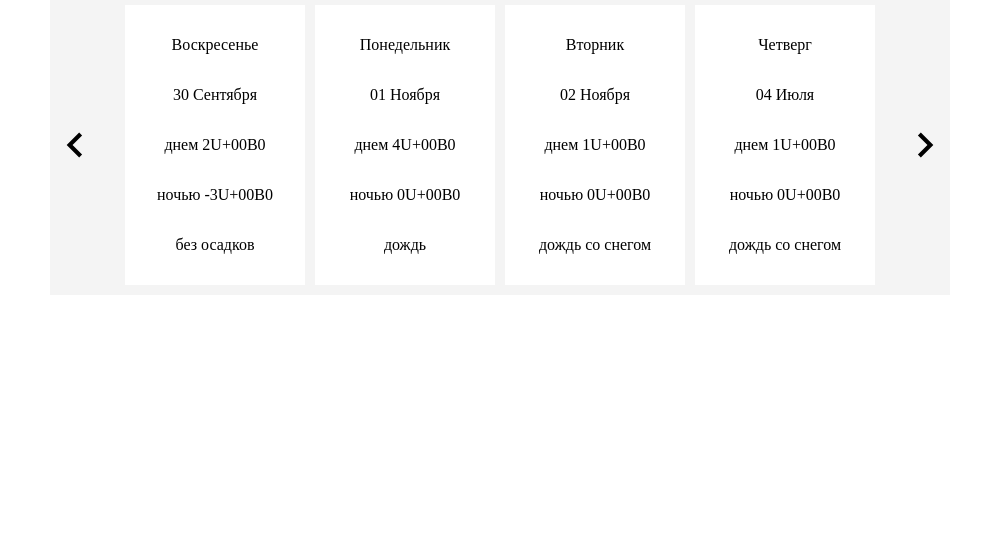
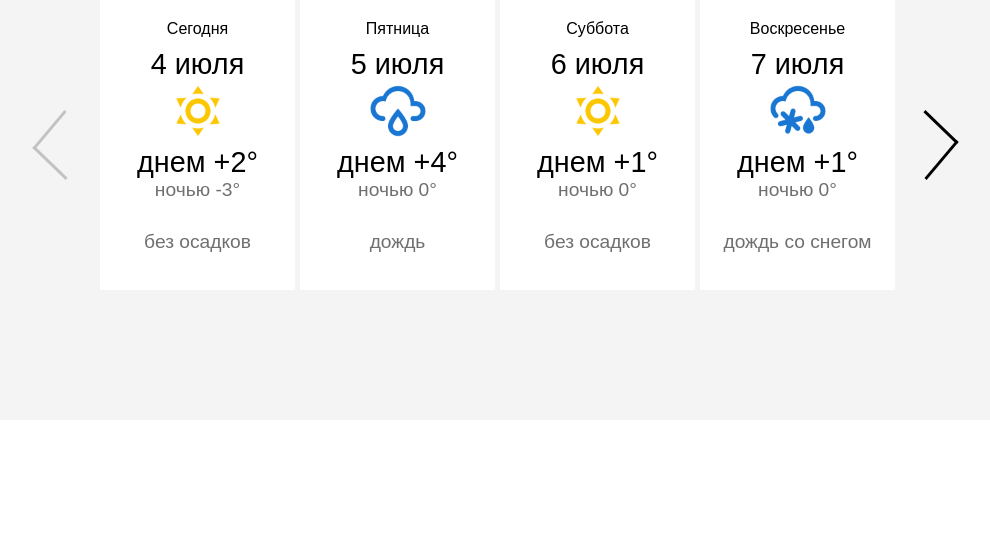
Before and after one commit to Vladimir-Front-Developer/testTaskWeatherEPAM, a plain HTML site: page index.html in a window 1280 px wide. Shown: the part 255-800 px from the top of the page, without its empty margins (140-1130 px from the left). Drawn offline with Linux system fonts and the light colour scheme.

Commit message:
task complited

```diff
--- /dev/null
+++ b/config/weatherData.js
@@ -0,0 +1,76 @@
+class Config{
+  getWeather(){
+    return [
+      {
+        date: 1538337600000,
+        temperature: {
+          night: -3,
+          day: 2,
+        },
+        cloudiness: 'Ясно',
+        snow: false,
+        rain: false,
+      },
+      {
+        date: 1538424000000,
+        temperature: {
+          night: 0,
+          day: 4,
+        },
+        cloudiness: 'Облачно',
+        snow: false,
+        rain: true,
+      },
+      {
+        date: 1538510400000,
+        temperature: {
+          night: 0,
+          day: 1,
+        },
+        cloudiness: 'Ясно',
+        snow: false,
+        rain: false,
+      },
+      {
+        date: 1562263449000,
+        temperature: {
+          night: 0,
+          day: 1,
+        },
+        cloudiness: 'Облачно',
+        snow: true,
+        rain: true,
+      },
+      {
+        date: 1562263449000,
+        temperature: {
+          night: 0,
+          day: 1,
+        },
+        cloudiness: 'Ясно',
+        snow: false,
+        rain: false,
+      },
+      {
+        date: 1562263449000,
+        temperature: {
+          night: 0,
+          day: 1,
+        },
+        cloudiness: 'Облачно',
+        snow: true,
+        rain: true,
+      },
+      {
+        date: 1562263449000,
+        temperature: {
+          night: 0,
+          day: 1,
+        },
+        cloudiness: 'Облачно',
+        snow: true,
+        rain: true,
+      },
+    ]
+  }
+}
--- a/index.html
+++ b/index.html
@@ -3,22 +3,16 @@
 <head>
 	<title>Прогноз погоды</title>
 	<link href="style.css" rel="stylesheet">
-	<link href="styles/weatherSlider.css" rel="stylesheet">
+	<link href="styles/weatherList.css" rel="stylesheet">
+	<script src="config/weatherData.js"></script>
+	<script src="services/weatherListComponent.js"></script>
 	<script src="script.js"></script>
 </head>
 <body>
 	<div id="weatherComponent">
-		<div id="backDay">
-			<svg style="width:50px;height:50px" viewBox="0 0 24 24">
-			    <path fill="#000000" d="M15.41,16.58L10.83,12L15.41,7.41L14,6L8,12L14,18L15.41,16.58Z" />
-			</svg>
-		</div>
-		<div id="nextDay">
-			<svg style="width:50px;height:50px" viewBox="0 0 24 24">
-			    <path fill="#000000" d="M8.59,16.58L13.17,12L8.59,7.41L10,6L16,12L10,18L8.59,16.58Z" />
-			</svg>
-		</div>
+	<p class="header">Прогноз погоды</p>
+		<div id="backDay"><div id="back"></div></div>
+		<div id="nextDay"><div id="next"></div></div>
 	</div>
-	<script>document.write('<script src="http://' + (location.host || 'localhost').split(':')[0] + ':35729/livereload.js?snipver=1"></' + 'script>')</script>
 </body>
 </html>
--- a/script.js
+++ b/script.js
@@ -1,122 +1,55 @@
-var dataWeathers = [
-  {
-    date: 1538337600000,
-    temperature: {
-      night: -3,
-      day: 2,
-    },
-    cloudiness: 'Ясно',
-    snow: false,
-    rain: false,
-  },
-  {
-    date: 1538424000000,
-    temperature: {
-      night: 0,
-      day: 4,
-    },
-    cloudiness: 'Облачно',
-    snow: false,
-    rain: true,
-  },
-  {
-    date: 1538510400000,
-    temperature: {
-      night: 0,
-      day: 1,
-    },
-    cloudiness: 'Облачно',
-    snow: true,
-    rain: true,
-  },
-  {
-    date: 1562263449000,
-    temperature: {
-      night: 0,
-      day: 1,
-    },
-    cloudiness: 'Облачно',
-    snow: true,
-    rain: true,
-  },
-]
 window.onload = function (){
   const weatherComponent = document.getElementById('weatherComponent')
-  const weatherList = new WeatherList(dataWeathers)
-  const el = weatherList.getElem()
-  console.log(el)
-  weatherComponent.insertBefore(el, weatherComponent.children[1])
-}
+  const backDay = document.getElementById('backDay')
+  const nextDay = document.getElementById('nextDay')
+  const back = document.getElementById('back')
+  const next = document.getElementById('next')
 
-class WeatherList {
-	constructor(data){
-		this.data = data.map((el) => {
-      let precipitation = 'без осадков'
-      if(el.snow && el.rain) precipitation = 'дождь со снегом'
-      else if(el.snow) precipitation = 'снег'
-      else if(el.rain) precipitation = 'дождь'
-      const unicTemp = "\U+00B0"
-      return {
-        dayWeek: this.dateConversion(el.date).weekDay,
-        date: this.dateConversion(el.date).ddmn,
-        temperature: {
-          day: `днем ${el.temperature.day}${unicTemp}`,
-          night: `ночью ${el.temperature.night}${unicTemp}`,
-        },
-        precipitation: precipitation
-      }
-    })
-	}
-  getElem(){
-    return this.render()
-  }
-  render(){
-    this.list = document.createElement('ol')
-    this.list.className = 'weatherList'
-    this.renderItems(this.data)
-    return this.list
-  }
-  renderItems(data){
-    for (let itemVal of data) {
-      let li = document.createElement('li')
-      li.className = 'weatherItem'
-      li = this.renderItemsValue(li, itemVal)
-      this.list.appendChild(li)
-    }
-  }
-  createElem(className, tag, val){
-    let el = document.createElement(tag)
-    el.className = className
-    el.innerText = val
-    return el
-  }
-  renderItemsValue(li, item){
-    li.appendChild(this.createElem('dayWeek', 'p', item.dayWeek))
-    li.appendChild(this.createElem('date', 'p', item.date))
-    // li.appendChild(this.createElem('weatherIcon', 'img'))
-    li.appendChild(this.createElem('dayTemperature', 'p', item.temperature.day))
-    li.appendChild(this.createElem('nightTemperature', 'p', item.temperature.night))
-    li.appendChild(this.createElem('precipitation', 'p', item.precipitation))
-    return li
-  }
-  dateConversion(date) {
-    let dateObj
-    const days = ['Воскресенье', 'Понедельник', 'Вторник', 'Среда', 'Четверг', 'Пятница', 'Суббота'];
-    const month = [ 'Января', 'Февраля', 'Марта', 'Апреля', 'Мая', 'Июня', 'Июля', 'Августа', 'Сентября', 'Ноября', 'Декабря' ]
-    if (typeof date === 'string') dateObj = new Date(date)
-    if (typeof date === 'number') dateObj = new Date(date)
-    const twoChart = number => {
-    if (number < 10) return `0${number}`
-      return number
-    }
-    const resultObj = {
-      dd: twoChart(dateObj.getDate()),
-      mn: dateObj.getMonth()
-    }
-    return {
-      weekDay: days[dateObj.getDay()],
-      ddmn: `${resultObj.dd} ${month[resultObj.mn]}`
-    }
+  const weatherList = new WeatherList()
+  const config = new Config()
+  const dataWeathers = config.getWeather()
+
+  const date = new Date()
+  let today = date.getTime()
+  dataWeathers.forEach(el => {
+    el.date = today
+    today += 86400000
+  })
+
+  let beginDays = 0
+  let endDays = 4
+  const getFourDays = (begin, end, arr) => { return arr.slice(begin, end) }
+  let fourDaysData = getFourDays(beginDays, endDays, dataWeathers)
+
+  weatherList.setData(fourDaysData)
+  let weatherListEl = weatherList.getElem()
+  weatherComponent.insertBefore(weatherListEl, weatherComponent.children[1])
+
+  const redrawList = () => {
+    weatherList.setData(fourDaysData)
+    weatherListEl = weatherList.getElem()
+    weatherComponent.children[1].remove()
+    weatherComponent.insertBefore(weatherListEl, weatherComponent.children[1])
   }
 
+  backDay.onclick = () => {
+    if(beginDays > 0){
+      next.style.borderColor="#000"
+      beginDays--
+      endDays--
+      fourDaysData = getFourDays(beginDays, endDays, dataWeathers)
+      redrawList()
+    }
+    if(!beginDays) back.style.borderColor="#c2c2c2"
+  }
+  nextDay.onclick = () => {
+    if(endDays !== dataWeathers.length){
+      back.style.borderColor="#000"
+      beginDays += 1
+      endDays += 1
+      fourDaysData = getFourDays(beginDays, endDays, dataWeathers)
+      redrawList()
+    }
+    if(endDays === dataWeathers.length) next.style.borderColor="#c2c2c2"
+  }
 }
--- /dev/null
+++ b/services/weatherListComponent.js
@@ -0,0 +1,115 @@
+class WeatherList {
+  setData(data){
+    this.data = data
+    this.dataMaping()
+  }
+
+  getElem(){
+    return this.render()
+  }
+
+  dataMaping(){
+    this.data = this.data.map((el) => {
+      let precipitation = this.getWeatherIcon(el.cloudiness, el.snow, el.rain).precipitation
+      let weatherIcon = this.getWeatherIcon(el.cloudiness, el.snow, el.rain).weatherIcon
+      let day = el.temperature.day
+      let night = el.temperature.night
+      day = day > 0 ? `+${day}`:`${day}`
+      night = night > 0 ? `+${night}`:`${night}`
+      let dayWeek
+      if(this.dateConversion(el.date).weekDay === this.dateConversion(new Date()).weekDay) dayWeek = 'Сегодня'
+      else dayWeek = this.dateConversion(el.date).weekDay
+      return {
+        dayWeek: dayWeek,
+        date: this.dateConversion(el.date).ddmn,
+        weatherIcon: weatherIcon,
+        temperature: {
+          day: `днем ${day}°`,
+          night: `ночью ${night}°`,
+        },
+        precipitation: precipitation
+      }
+    })
+  }
+
+  render(){
+    this.list = document.createElement('ol')
+    this.list.className = 'weatherList'
+    this.renderItems(this.data)
+    return this.list
+  }
+
+  renderItems(data){
+    for (let itemVal of data) {
+      let li = document.createElement('li')
+      li.className = 'weatherItem'
+      li = this.renderItemsValue(li, itemVal)
+      this.list.appendChild(li)
+    }
+  }
+
+  createElem(className, tag, val){
+    let el = document.createElement(tag)
+    el.className = className
+    if(tag === 'img'){
+      el.src = 'assets/' + val
+      return el
+    }
+    el.innerText = val
+    return el
+  }
+
+  renderItemsValue(li, item){
+    li.appendChild(this.createElem('dayWeek', 'p', item.dayWeek))
+    li.appendChild(this.createElem('date', 'p', item.date))
+    li.appendChild(this.createElem('weatherIcon', 'img', item.weatherIcon))
+    li.appendChild(this.createElem('dayTemperature', 'p', item.temperature.day))
+    li.appendChild(this.createElem('nightTemperature', 'p', item.temperature.night))
+    li.appendChild(this.createElem('precipitation', 'p', item.precipitation))
+    return li
+  }
+
+  getWeatherIcon(cloudiness, snow, rain){
+      let weatherIcon = 'weather-sunny.png'
+      let precipitation = 'без осадков'
+      if(snow && rain){
+        weatherIcon = 'weather-snowy-rainy.png'
+        precipitation = 'дождь со снегом'
+      }
+      else if(snow){
+        weatherIcon = 'weather-snowy.png'
+        precipitation = 'снег'
+      }
+      else if(rain){
+        weatherIcon = 'weather-rainy.png'
+        precipitation = 'дождь'
+      }
+      else if(cloudiness === 'Облачно'){
+        weatherIcon = 'weather-cloudy.png'
+      }
+      return {
+        precipitation,
+        weatherIcon
+      }
+  }
+
+  dateConversion(date) {
+    let dateObj = date
+    const days = ['Воскресенье', 'Понедельник', 'Вторник', 'Среда', 'Четверг', 'Пятница', 'Суббота'];
+    const month = [ 'января', 'февраля', 'марта', 'апреля', 'мая', 'июня', 'июля', 'августа', 'сентября', 'ноября', 'декабря' ]
+    if (typeof date === 'string') dateObj = new Date(date)
+    if (typeof date === 'number') dateObj = new Date(date)
+    // const twoChart = number => {
+    //   if (number < 10) return `0${number}`
+    //   return number
+    // }
+    const resultObj = {
+      dd: dateObj.getDate(),
+      mn: dateObj.getMonth()
+    }
+    return {
+      weekDay: days[dateObj.getDay()],
+      ddmn: `${resultObj.dd} ${month[resultObj.mn]}`
+    }
+  }
+}
--- /dev/null
+++ b/styles/weatherList.css
@@ -0,0 +1,104 @@
+ol{
+	margin: 0;
+	padding: 0;
+}
+li{
+	margin: 0;
+	padding: 0;
+	list-style: none;
+}
+#weatherComponent{
+	display: grid;
+    grid-template-rows: 130px 290px 130px;
+    grid-template-columns: 100px 795px 100px;
+    grid-template-areas:
+    "header header header"
+    "backDay weatherList nextDay";
+	min-width: 1000px;
+	min-height: 550px;
+	background-color: #f4f4f4;
+}
+.header{
+	grid-area: header;
+	display: flex;
+	justify-content: center;
+	align-items: center;
+	margin-bottom: 10px;
+	font-family: sans-serif;
+	font-size: 3.2em;
+}
+#backDay{
+	grid-area: backDay;
+	display: flex;
+	justify-content: center;
+	align-items: center;
+	width: 100px;
+	height: 290px;
+}
+#back{
+	border-style: solid;
+	margin-right: -30px;
+	transform: skew(46deg, -50deg);
+	border-width: 2px 0px 0px 2px;
+	border-color: #c2c2c2;
+	width: 30px;
+	height: 30px;
+}
+.weatherList{
+	grid-area: weatherList;
+	display: flex;
+	justify-content: space-between;
+	width: 795px;
+	height: 290px;
+}
+.weatherItem{
+	display: flex;
+	flex-direction: column;
+	width: 195px;
+	align-items: center;
+	background-color: #fff;
+	font-family: sans-serif;
+}
+.dayWeek{
+	margin-top: 20px;
+	margin-bottom: 10px;
+}
+.date{
+	margin: 0px;
+	font-size: 1.8em;
+}
+.weatherIcon{
+	width: 60px;
+}
+.dayTemperature{
+	margin-top: 5px;
+	margin-bottom: 0px;
+	font-size: 1.8em;
+}
+.nightTemperature{
+	margin: 0px;
+	color: #6f6f6f;
+	font-size: 1.2em;
+}
+.precipitation{
+	margin-top: 30px;
+	color: #6f6f6f;
+	font-size: 1.2em;
+}
+#nextDay{
+	grid-area: nextDay;
+	display: flex;
+	align-items: center;
+	width: 100px;
+	height: 290px;
+}
+#next{
+	border-style: solid;
+	margin-left: 15px;
+	margin-right: -30px;
+	transform: skew(46deg, -50deg);
+	border-width: 0px 2px 2px 0px;
+	border-color: #000;
+	width: 30px;
+	height: 30px;
+}
--- a/styles/weatherSlider.css
+++ /dev/null
@@ -1,49 +0,0 @@
-ol{
-	margin: 0;
-	padding: 0;
-}
-li{
-	margin: 0;
-	padding: 0;
-	list-style: none;
-}
-#weatherComponent{
-	display: flex;
-	justify-content: space-between;
-	align-items: center;
-	min-width: 900px;
-	min-height: 300px;
-	background-color: #f4f4f4;
-}
-#backDay{
-	display: flex;
-	align-items: center;
-	width: 50px;
-	height: 280px;
-}
-.weatherList{
-	display: flex;
-	justify-content: space-between;
-	width: 750px;
-	height: 280px;
-}
-.weatherItem{
-	display: flex;
-	flex-direction: column;
-	justify-content: center;
-	width: 180px;
-	align-items: center;
-	background-color: #fff;
-}
-#dayWeek{}
-#weatherIcon{}
-#date{}
-#daytimeTemperature{}
-#eveningTemperature{}
-#precipitation{}
-#nextDay{
-	display: flex;
-	align-items: center;
-	width: 50px;
-	height: 280px;
-}
```
Also changed, not shown: assets/chevron-left.png (added), assets/chevron-right.png (added), assets/weather-cloudy.png (added), assets/weather-rainy.png (added), assets/weather-snowy-rainy.png (added), assets/weather-snowy.png (added), assets/weather-sunny.png (added), config/weatherForThreeDays.js (deleted).
